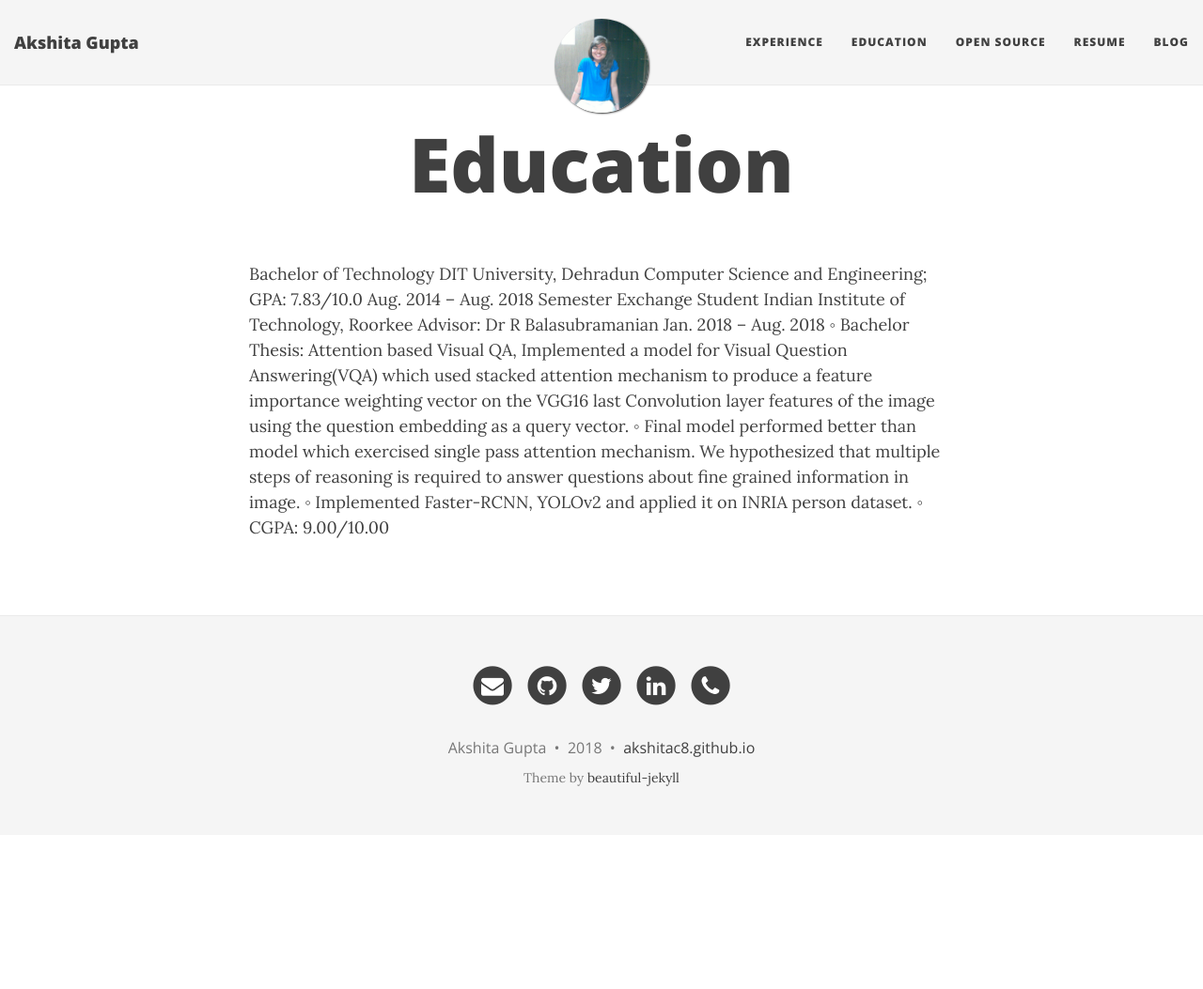
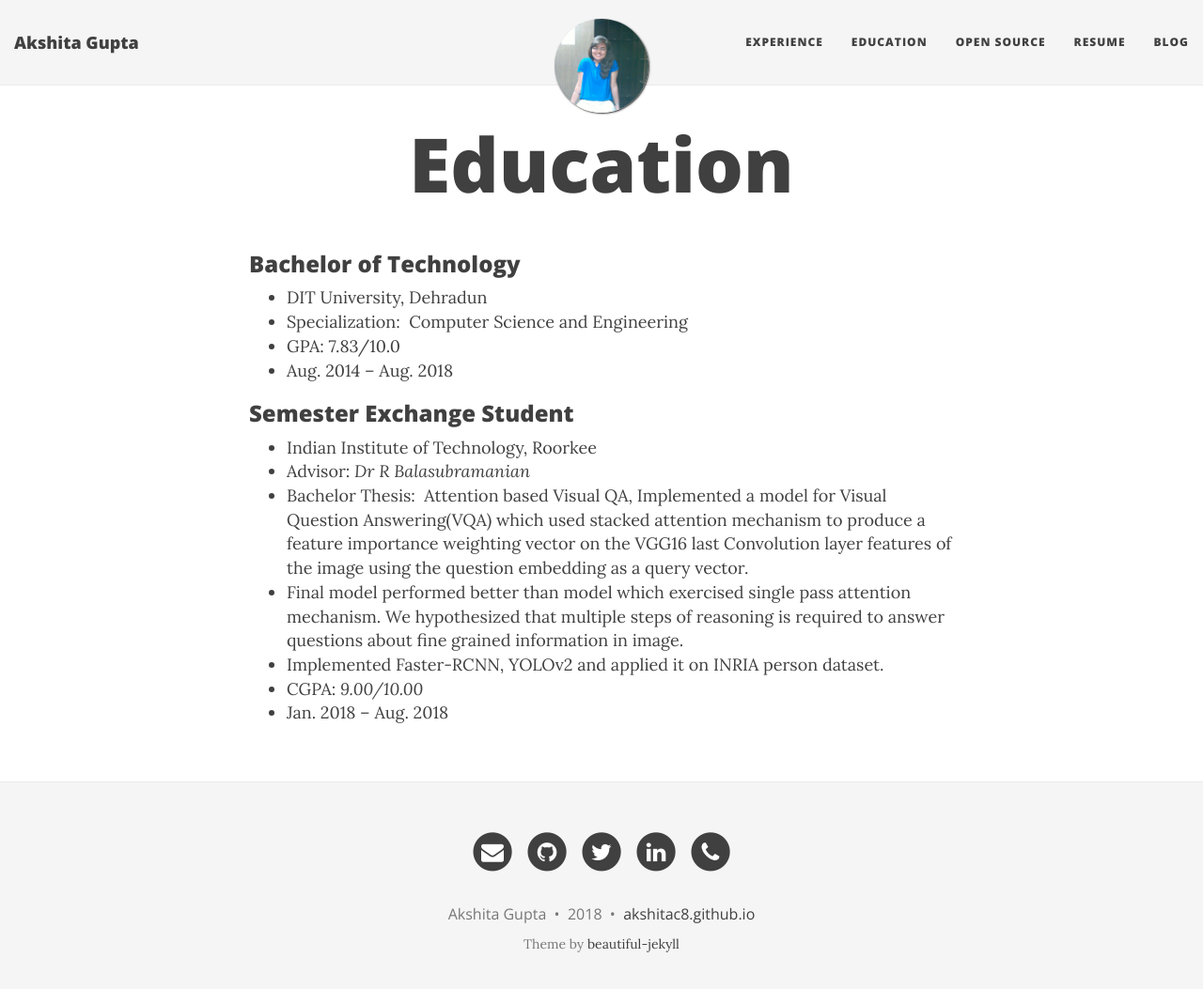
Before and after one commit to akshitac8/akshitac8.github.io, a Jekyll site: the page built from Education.md, in a window 1280 px wide and 1066 px high. Shown: the top 1053 px of the window at 94% size. Built offline with Jekyll 4.4.1, drawn with Linux system fonts in a browser that asks for light colours; nearby versions of some CDN libraries.

Commit message:
Update Education.md

```diff
--- a/Education.md
+++ b/Education.md
@@ -3,14 +3,17 @@ layout: page
 title: Education
 ---
 
-Bachelor of Technology DIT University, Dehradun
-Computer Science and Engineering; GPA: 7.83/10.0 Aug. 2014 – Aug. 2018
-Semester Exchange Student Indian Institute of Technology, Roorkee
-Advisor: Dr R Balasubramanian Jan. 2018 – Aug. 2018
-◦ Bachelor Thesis: Attention based Visual QA, Implemented a model for Visual Question Answering(VQA) which
-used stacked attention mechanism to produce a feature importance weighting vector on the VGG16 last Convolution
-layer features of the image using the question embedding as a query vector.
-◦ Final model performed better than model which exercised single pass attention mechanism. We hypothesized that
-multiple steps of reasoning is required to answer questions about fine grained information in image.
-◦ Implemented Faster-RCNN, YOLOv2 and applied it on INRIA person dataset.
-◦ CGPA: 9.00/10.00
+### Bachelor of Technology
+* DIT University, Dehradun
+* Specialization:&nbsp; Computer Science and Engineering
+* GPA: 7.83/10.0
+* Aug. 2014 – Aug. 2018
+
+### Semester Exchange Student
+* Indian Institute of Technology, Roorkee
+* Advisor: _Dr R Balasubramanian_
+* Bachelor Thesis:&nbsp; Attention based Visual QA, Implemented a model for Visual Question Answering(VQA) which used stacked attention mechanism to produce a feature importance weighting vector on the VGG16 last Convolution layer features of the image using the question embedding as a query vector.
+* Final model performed better than model which exercised single pass attention mechanism. We hypothesized that multiple steps of reasoning is required to answer questions about fine grained information in image.
+* Implemented Faster-RCNN, YOLOv2 and applied it on INRIA person dataset.
+* CGPA: _9.00/10.00_
+* Jan. 2018 – Aug. 2018
```
